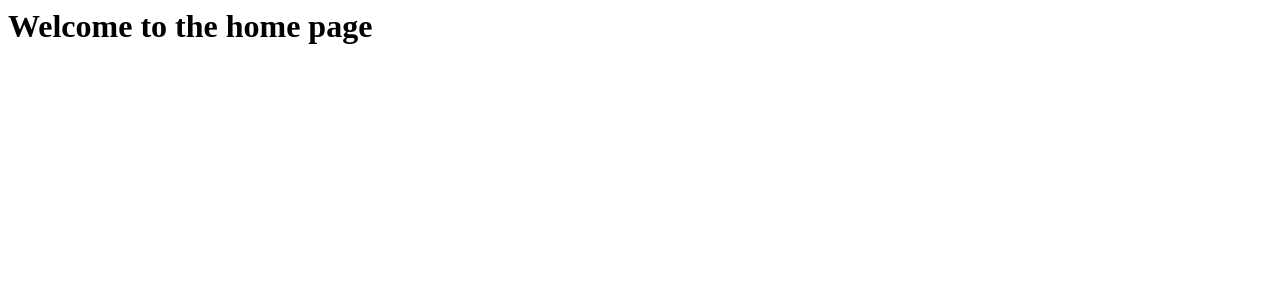
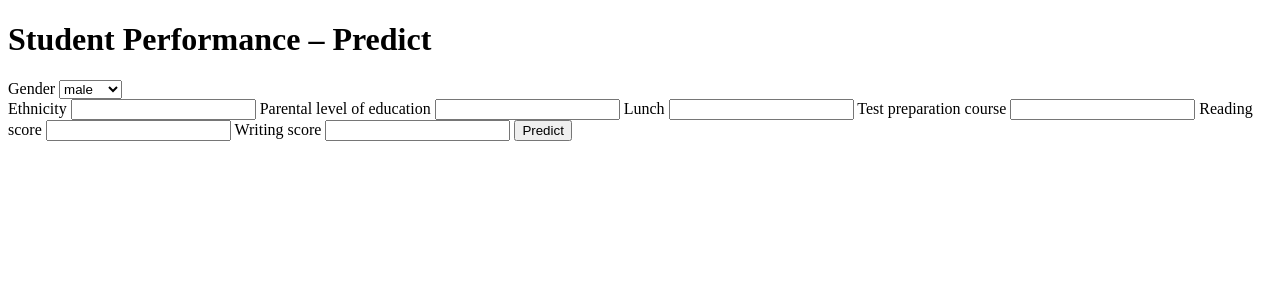
Before and after one commit to fatemeh183183/mlproject_structure, a Flask app: page / in a window 1280 px wide. Shown: the top 300 px of the page. Run offline with Flask 3, Linux system fonts and the light colour scheme; parts of the project's set-up code (start-up, migrations or seed data) failed here and were passed over.

Commit message:
file updated

```diff
--- a/application.py
+++ b/application.py
@@ -1,45 +1,32 @@
-from flask import Flask,request,render_template
-import numpy as np
+from flask import Flask, request, render_template
 import pandas as pd
+from src.pipeline.predict_pipeline import PredictPipeline
 
-from sklearn.preprocessing import StandardScaler
-from src.pipeline.predict_pipeline import CustomData,PredictPipeline
-
-application=Flask(__name__)
-
-app=application
-
-## Route for a home page
+application = Flask(__name__)
+app = application
 
 @app.route('/')
 def index():
     return render_template('index.html')
 
-@app.route('/predictdata',methods=['GET','POST'])
+@app.route('/predictdata', methods=['GET', 'POST'])
 def predict_datapoint():
-    if request.method=='GET':
+    if request.method == 'POST':
+        data = {
+            "gender": request.form.get("gender"),
+            "ethnicity": request.form.get("ethnicity"),
+            "parental_level_of_education": request.form.get("parental_level_of_education"),
+            "lunch": request.form.get("lunch"),
+            "test_preparation_course": request.form.get("test_preparation_course"),
+            "reading_score": float(request.form.get("reading_score")),
+            "writing_score": float(request.form.get("writing_score"))
+        }
+        pred_df = pd.DataFrame([data])
+        predict_pipeline = PredictPipeline()
+        results = predict_pipeline.predict(pred_df)
+        return render_template('home.html', results=results[0])
+    else:
         return render_template('home.html')
-    else:
-        data=CustomData(
-            gender=request.form.get('gender'),
-            race_ethnicity=request.form.get('ethnicity'),
-            parental_level_of_education=request.form.get('parental_level_of_education'),
-            lunch=request.form.get('lunch'),
-            test_preparation_course=request.form.get('test_preparation_course'),
-            reading_score=float(request.form.get('writing_score')),
-            writing_score=float(request.form.get('reading_score'))
 
-        )
-        pred_df=data.get_data_as_data_frame()
-        print(pred_df)
-        print("Before Prediction")
-
-        predict_pipeline=PredictPipeline()
-        print("Mid Prediction")
-        results=predict_pipeline.predict(pred_df)
-        print("after Prediction")
-        return render_template('home.html',results=results[0])
-
-
-if __name__=="__main__":
-    app.run(host="0.0.0.0")
+if __name__ == '__main__':
+    app.run(host="0.0.0.0", port=5000)
--- a/templates/index.html
+++ b/templates/index.html
@@ -1 +1,33 @@
-<h1>Welcome to the home page</h1>
+<!doctype html>
+<html>
+  <body>
+    <h1>Student Performance – Predict</h1>
+    <form action="/predictdata" method="POST">
+      <label>Gender</label>
+      <select name="gender" required>
+        <option value="male">male</option>
+        <option value="female">female</option>
+      </select><br/>
+
+      <label>Ethnicity</label>
+      <input name="ethnicity" required />
+
+      <label>Parental level of education</label>
+      <input name="parental_level_of_education" required />
+
+      <label>Lunch</label>
+      <input name="lunch" required />
+
+      <label>Test preparation course</label>
+      <input name="test_preparation_course" required />
+
+      <label>Reading score</label>
+      <input name="reading_score" type="number" step="1" required />
+
+      <label>Writing score</label>
+      <input name="writing_score" type="number" step="1" required />
+
+      <button type="submit">Predict</button>
+    </form>
+  </body>
+</html>
```
Also changed, not shown: requirements.txt (+2 -5 lines), src/pipeline/predict_pipeline.py (+67 -0 lines), src/pipeline/train_pipeline.py (+0 -67 lines), 4 other files.
